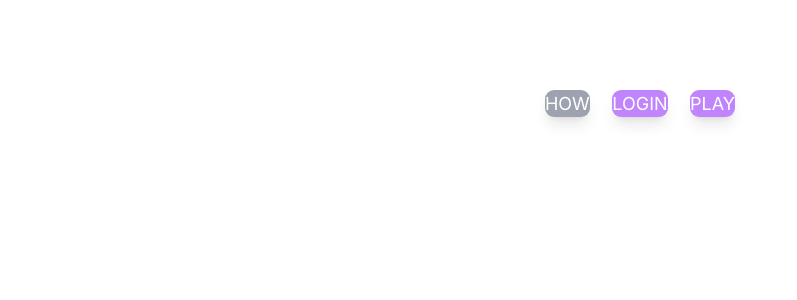
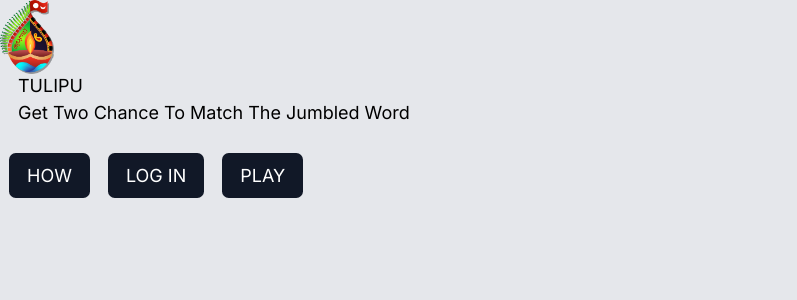
Before and after one commit to Tudar-Club-NMAMIT/website, a Next.js app: page /game in a window 1280 px wide. Shown: the top 300 px of the page, without its empty margins (0-797 px from the left). Built offline with nearby package versions, Linux system fonts and the light colour scheme.

Commit message:
game home page partial

```diff
--- /dev/null
+++ b/app/game/components/Button.tsx
@@ -0,0 +1,31 @@
+// components/Button.tsx
+
+import React, { ButtonHTMLAttributes } from 'react';
+
+interface ButtonProps extends ButtonHTMLAttributes<HTMLButtonElement> {
+  // You can add any additional props you need
+  variant?: 'primary' | 'secondary' | 'danger';
+}
+
+const Button: React.FC<ButtonProps> = ({ variant = 'primary', ...props }) => {
+  // Define Tailwind CSS classes based on the variant
+  const getVariantClass = () => {
+    switch (variant) {
+      case 'secondary':
+        return 'bg-gray-300 hover:bg-gray-400 text-gray-800';
+      case 'danger':
+        return 'bg-red-500 hover:bg-red-600 text-white';
+      default:
+        return 'bg-gray-900 hover:bg-gray-850 text-white';
+    }
+  };
+
+  return (
+    <button
+      className={`px-4 py-2 rounded-md focus:outline-none p-5 m-2 ${getVariantClass()}`}
+      {...props}
+    />
+  );
+};
+
+export default Button;
--- a/app/game/components/Homepage.tsx
+++ b/app/game/components/Homepage.tsx
@@ -1,12 +1,24 @@
-const Homepage = () => {
+"use client";
+import React from 'react';
+import Button from "./Button";
+
+const Homepage: React.FC = () =>{
     return (
-        <>
-        <div className="flex p-10 m-10 gap-5 justify-center">
-        <button className="bg-gray-400 rounded-lg shadow-lg text-white">HOW</button>
-        <button className="bg-purple-400 rounded-lg shadow-lg  text-white">LOGIN</button>
-        <button className="bg-purple-400 rounded-lg shadow-lg  text-white">PLAY</button>
-        </div>
-        </>
+    <div className='flex-row gap-5 items-center justify-center bg-gray-200 h-screen'>
+
+      <div className="h-12 w-12 ">
+        <img  src="src/logofinal22.png" alt="" />
+      </div>
+
+      <div className="m-1 p-3">
+      <h1>TULIPU</h1>
+      <h6>Get Two Chance To Match The Jumbled Word</h6>
+      </div>
+
+      <Button onClick={() => alert('Button Clicked')}>HOW</Button>
+      <Button variant="primary">LOG IN</Button>
+      <Button variant="primary">PLAY</Button>
+    </div>
      );
 }
 
```
